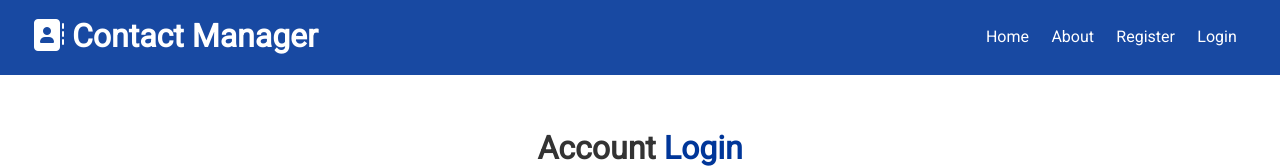
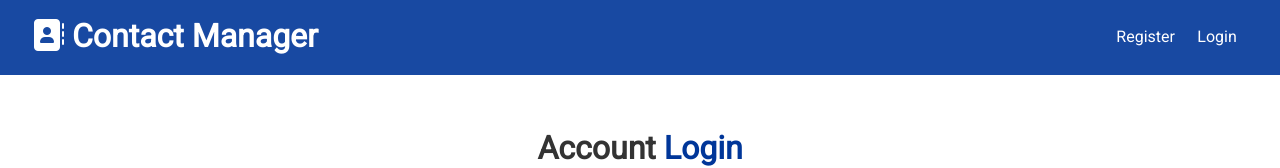
Before and after one commit to arun-1993/contact-manager, a React (Create React App) app in the folder client/: page /login in a window 1280 px wide. Shown: the top 168 px of the page. Built offline with nearby package versions, Linux system fonts and the light colour scheme.

Commit message:
Logout and navbar customization

```diff
--- a/client/src/components/auth/Login.js
+++ b/client/src/components/auth/Login.js
@@ -41,7 +41,6 @@ const Login = () => {
 		} else {
 			login({ email, password });
 		}
-		console.log('Logged In');
 	}
 
 	return (
--- a/client/src/components/layout/Navbar.js
+++ b/client/src/components/layout/Navbar.js
@@ -1,29 +1,51 @@
-import React from 'react';
+import React, { Fragment, useContext } from 'react';
 import PropTypes from 'prop-types';
 import { Link } from 'react-router-dom';
+import AuthContext from '../../context/auth/AuthContext';
 
 const Navbar = ({ title, icon }) => {
-  return (
-	<div className='navbar bg-primary'>
-		<h1>
-			<i className={ icon } /> { title }
-		</h1>
-		<ul>
+	const authContext = useContext(AuthContext);
+
+	const { isAuthenticated, logout, user } = authContext;
+
+	const onLogout = () => {
+		logout();
+	};
+
+	const authLinks = (
+		<Fragment>
 			<li>
-				<Link to='/'>Home</Link>
+				Hello, { user && user.name } |
 			</li>
 			<li>
-				<Link to='/about'>About</Link>
+				<a href='#!' onClick={ onLogout }>
+					<i className='fa-solid fa-sign-out-alt' /> <span className='hide-sm'>Logout</span>
+				</a>
 			</li>
+		</Fragment>
+	);
+
+	const guestLinks = (
+		<Fragment>
 			<li>
 				<Link to='/register'>Register</Link>
 			</li>
 			<li>
 				<Link to='/login'>Login</Link>
 			</li>
-		</ul>
-	</div>
-  )
+		</Fragment>
+	)
+
+	return (
+		<div className='navbar bg-primary'>
+			<h1>
+				<i className={ icon } /> { title }
+			</h1>
+			<ul>
+				{ isAuthenticated ? authLinks : guestLinks }
+			</ul>
+		</div>
+	)
 };
 
 Navbar.propTypes = {
--- a/client/src/context/auth/AuthReducer.js
+++ b/client/src/context/auth/AuthReducer.js
@@ -1,4 +1,4 @@
-import { AUTH_ERROR, CLEAR_ERRORS, LOGIN_FAILURE, LOGIN_SUCCESS, REGISTER_FAILURE, REGISTER_SUCCESS, USER_LOADED } from '../Types';
+import { AUTH_ERROR, CLEAR_ERRORS, LOGIN_FAILURE, LOGIN_SUCCESS, LOGOUT, REGISTER_FAILURE, REGISTER_SUCCESS, USER_LOADED } from '../Types';
 
 const AuthReducer = (state, action) => {
 	switch(action.type) {
@@ -23,6 +23,7 @@ const AuthReducer = (state, action) => {
 
 		case REGISTER_FAILURE:
 		case LOGIN_FAILURE:
+		case LOGOUT:
 		case AUTH_ERROR:
 			localStorage.removeItem('token');
 
--- a/client/src/context/auth/AuthState.js
+++ b/client/src/context/auth/AuthState.js
@@ -3,7 +3,7 @@ import axios from 'axios';
 import AuthContext from './AuthContext';
 import AuthReducer from './AuthReducer';
 import SetAuthToken from '../../utils/SetAuthToken';
-import { AUTH_ERROR, CLEAR_ERRORS, LOGIN_FAILURE, LOGIN_SUCCESS, REGISTER_FAILURE, REGISTER_SUCCESS, USER_LOADED } from '../Types';
+import { AUTH_ERROR, CLEAR_ERRORS, LOGIN_FAILURE, LOGIN_SUCCESS, LOGOUT, REGISTER_FAILURE, REGISTER_SUCCESS, USER_LOADED } from '../Types';
 
 const AuthState = props => {
 	const initialState = {
@@ -71,7 +71,7 @@ const AuthState = props => {
 	};
 
 	const logout = () => {
-
+		dispatch({ type: LOGOUT })
 	};
 
 	const clearErrors = () => {
```
